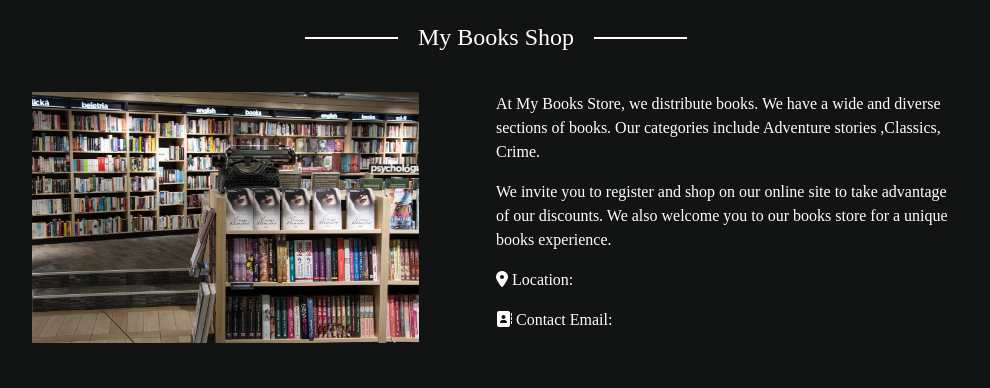
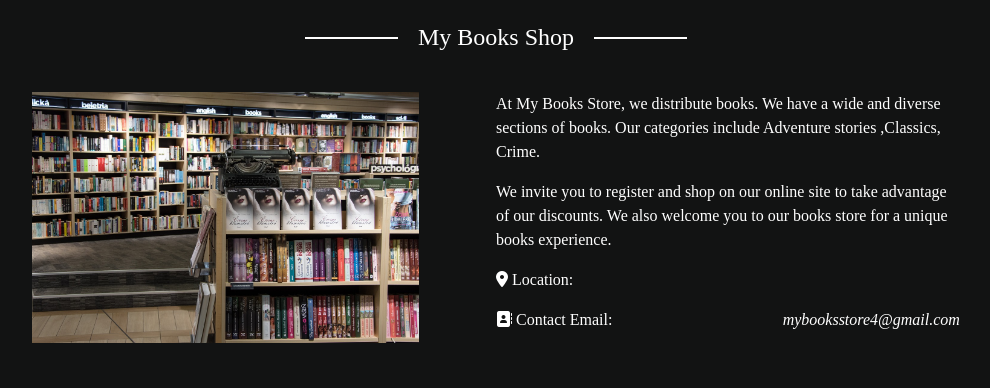
Before and after one commit to Dhvani-intwala/My-Books-Store, a Django app: page / in a window 1280 px wide. Shown: the part 805-1193 px from the top of the page, without its empty margins (144-1134 px from the left). Run offline with Django 3.2, Linux system fonts and the light colour scheme; some libraries are stand-ins or nearby versions; some web fonts are replaced.

Commit message:
Add a email address

```diff
--- a/home/templates/home/index.html
+++ b/home/templates/home/index.html
@@ -52,7 +52,7 @@
                             </div>
                             <div class="col-12 p-0 d-flex flex-column flex-sm-row  justify-content-between align-items-md-end">
                                 <p><i class="fas fa-address-book"></i> Contact Email:</p>
-                                <p><em></em> </p>
+                                <p><em>mybooksstore4@gmail.com</em> </p>
                             </div>
                         </div>
                     </div>
```
